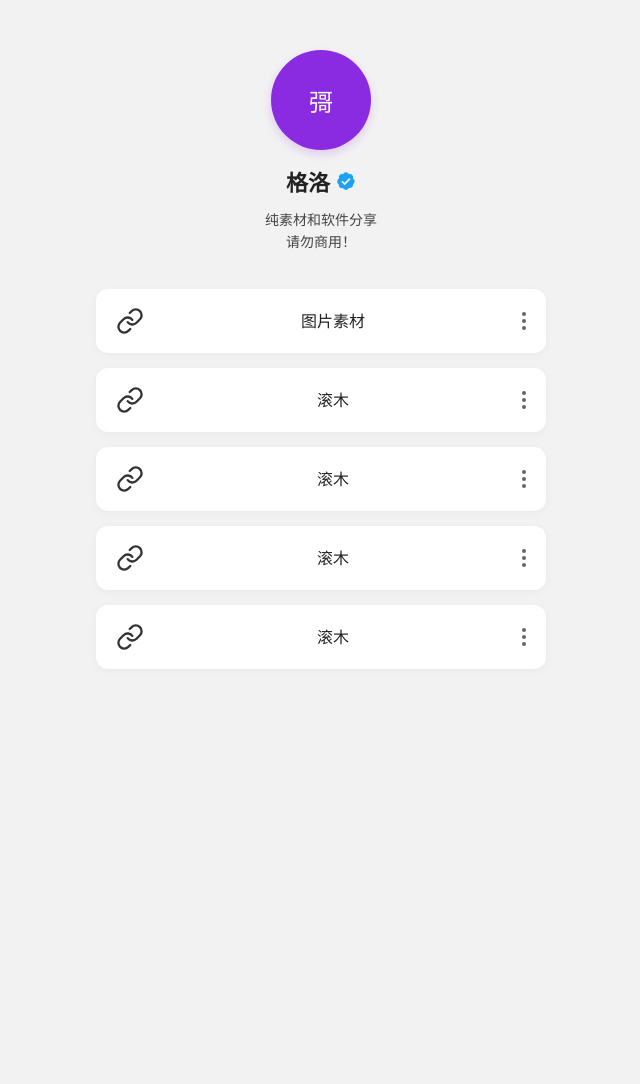
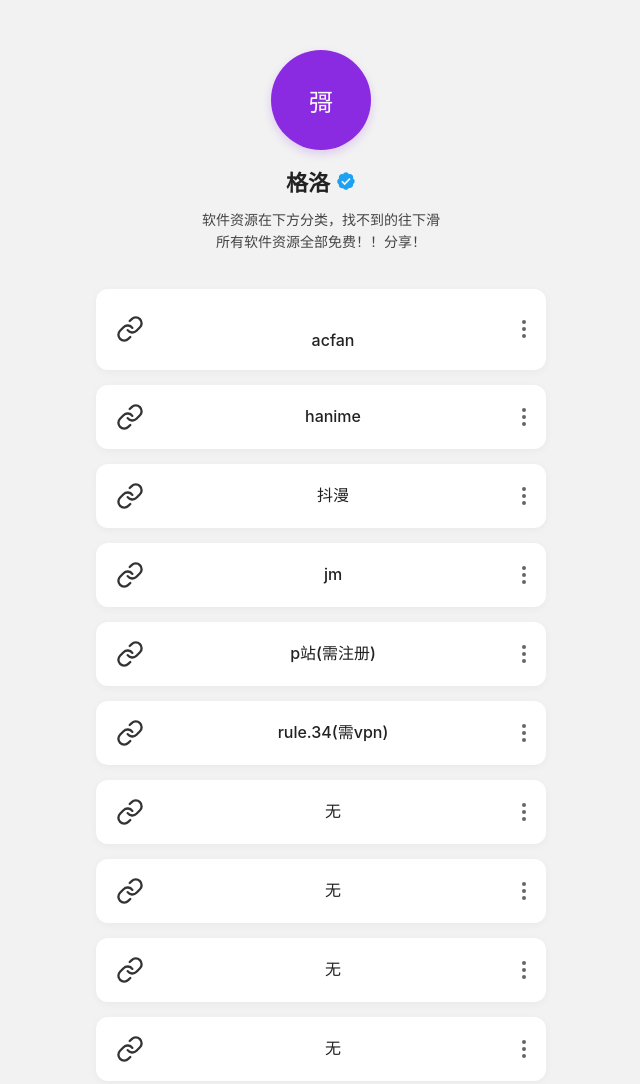
Before and after one commit to geluo277/geluo277, a plain HTML site: page index.html in a window 1280 px wide. Shown: the whole page, without its empty margins (319-959 px from the left). Before the commit the page ends 800 px from the top, so only its background shows below. Drawn offline with Linux system fonts and the light colour scheme.

Commit message:
Add files via upload

```diff
--- a/index.html
+++ b/index.html
@@ -3,7 +3,7 @@
 <head>
     <meta charset="UTF-8">
     <meta name="viewport" content="width=device-width, initial-scale=1.0, maximum-scale=1.0, user-scalable=no">
-    <title>格洛 - 分享</title>
+    <title>格洛 - 链接</title>
     <style>
         /* 基础重置与背景 */
         body {
@@ -155,60 +155,110 @@
         </div>
 
         <p class="description">
-            纯素材和软件分享<br>
-            请勿商用！
+            软件资源在下方分类，找不到的往下滑<br>
+            所有软件资源全部免费！！分享！
         </p>
 
         <!-- 链接列表 -->
         <div class="links-container">
 
             <!-- 链接1 -->
-            <a href="https://1841509350.share.123pan.cn/123pan/UubDTd-iFlYh?pwd=ge10#" class="link-card">
+            <a href="1.acfan.com" class="link-card">
                 <svg class="link-icon" viewBox="0 0 24 24">
                     <path d="M10 13a5 5 0 0 0 7.54.54l3-3a5 5 0 0 0-7.07-7.07l-1.72 1.71"></path>
                     <path d="M14 11a5 5 0 0 0-7.54-.54l-3 3a5 5 0 0 0 7.07 7.07l1.71-1.71"></path>
                 </svg>
-                <span class="link-text"图片素材<br>图片素材</span>
+                <span class="link-text"><br>acfan</span>
                 <div class="menu-dots"><span></span><span></span><span></span></div>
             </a>
 
             <!-- 链接2 -->
+            <a href="hanime1.me" class="link-card">
+                <svg class="link-icon" viewBox="0 0 24 24">
+                    <path d="M10 13a5 5 0 0 0 7.54.54l3-3a5 5 0 0 0-7.07-7.07l-1.72 1.71"></path>
+                    <path d="M14 11a5 5 0 0 0-7.54-.54l-3 3a5 5 0 0 0 7.07 7.07l1.71-1.71"></path>
+                </svg>
+                <span class="link-text">hanime</span>
+                <div class="menu-dots"><span></span><span></span><span></span></div>
+            </a>
+
+            <!-- 链接3 -->
+            <a href="https://byqg6e.3h1nn5.com/" class="link-card">
+                <svg class="link-icon" viewBox="0 0 24 24">
+                    <path d="M10 13a5 5 0 0 0 7.54.54l3-3a5 5 0 0 0-7.07-7.07l-1.72 1.71"></path>
+                    <path d="M14 11a5 5 0 0 0-7.54-.54l-3 3a5 5 0 0 0 7.07 7.07l1.71-1.71"></path>
+                </svg>
+                <span class="link-text">抖漫</span>
+                <div class="menu-dots"><span></span><span></span><span></span></div>
+            </a>
+
+            <!-- 链接4 -->
+            <a href="https://jm-uu.cc/xPD8Un" class="link-card">
+                <svg class="link-icon" viewBox="0 0 24 24">
+                    <path d="M10 13a5 5 0 0 0 7.54.54l3-3a5 5 0 0 0-7.07-7.07l-1.72 1.71"></path>
+                    <path d="M14 11a5 5 0 0 0-7.54-.54l-3 3a5 5 0 0 0 7.07 7.07l1.71-1.71"></path>
+                </svg>
+                <span class="link-text">jm</span>
+                <div class="menu-dots"><span></span><span></span><span></span></div>
+            </a>
+
+            <!-- 链接5 -->
+            <a href="pixiv.net" class="link-card">
+                <svg class="link-icon" viewBox="0 0 24 24">
+                    <path d="M10 13a5 5 0 0 0 7.54.54l3-3a5 5 0 0 0-7.07-7.07l-1.72 1.71"></path>
+                    <path d="M14 11a5 5 0 0 0-7.54-.54l-3 3a5 5 0 0 0 7.07 7.07l1.71-1.71"></path>
+                </svg>
+                <span class="link-text">p站(需注册)</span>
+                <div class="menu-dots"><span></span><span></span><span></span></div>
+            </a>
+
+            <!-- 新增链接6 -->
+            <a href="https://rule34.paheal.net/post/list?search=" class="link-card">
+                <svg class="link-icon" viewBox="0 0 24 24">
+                    <path d="M10 13a5 5 0 0 0 7.54.54l3-3a5 5 0 0 0-7.07-7.07l-1.72 1.71"></path>
+                    <path d="M14 11a5 5 0 0 0-7.54-.54l-3 3a5 5 0 0 0 7.07 7.07l1.71-1.71"></path>
+                </svg>
+                <span class="link-text">rule.34(需vpn)</span>
+                <div class="menu-dots"><span></span><span></span><span></span></div>
+            </a>
+
+            <!-- 新增链接7 -->
             <a href="#" class="link-card">
                 <svg class="link-icon" viewBox="0 0 24 24">
                     <path d="M10 13a5 5 0 0 0 7.54.54l3-3a5 5 0 0 0-7.07-7.07l-1.72 1.71"></path>
                     <path d="M14 11a5 5 0 0 0-7.54-.54l-3 3a5 5 0 0 0 7.07 7.07l1.71-1.71"></path>
                 </svg>
-                <span class="link-text">滚木</span>
+                <span class="link-text">无</span>
                 <div class="menu-dots"><span></span><span></span><span></span></div>
             </a>
 
-            <!-- 链接3 -->
+            <!-- 新增链接8 -->
             <a href="#" class="link-card">
                 <svg class="link-icon" viewBox="0 0 24 24">
                     <path d="M10 13a5 5 0 0 0 7.54.54l3-3a5 5 0 0 0-7.07-7.07l-1.72 1.71"></path>
                     <path d="M14 11a5 5 0 0 0-7.54-.54l-3 3a5 5 0 0 0 7.07 7.07l1.71-1.71"></path>
                 </svg>
-                <span class="link-text">滚木</span>
+                <span class="link-text">无</span>
                 <div class="menu-dots"><span></span><span></span><span></span></div>
             </a>
 
-            <!-- 链接4 -->
+            <!-- 新增链接9 -->
             <a href="#" class="link-card">
                 <svg class="link-icon" viewBox="0 0 24 24">
                     <path d="M10 13a5 5 0 0 0 7.54.54l3-3a5 5 0 0 0-7.07-7.07l-1.72 1.71"></path>
                     <path d="M14 11a5 5 0 0 0-7.54-.54l-3 3a5 5 0 0 0 7.07 7.07l1.71-1.71"></path>
                 </svg>
-                <span class="link-text">滚木</span>
+                <span class="link-text">无</span>
                 <div class="menu-dots"><span></span><span></span><span></span></div>
             </a>
 
-            <!-- 链接5 -->
+            <!-- 新增链接10 -->
             <a href="#" class="link-card">
                 <svg class="link-icon" viewBox="0 0 24 24">
                     <path d="M10 13a5 5 0 0 0 7.54.54l3-3a5 5 0 0 0-7.07-7.07l-1.72 1.71"></path>
                     <path d="M14 11a5 5 0 0 0-7.54-.54l-3 3a5 5 0 0 0 7.07 7.07l1.71-1.71"></path>
                 </svg>
-                <span class="link-text">滚木</span>
+                <span class="link-text">无</span>
                 <div class="menu-dots"><span></span><span></span><span></span></div>
             </a>
 
```
